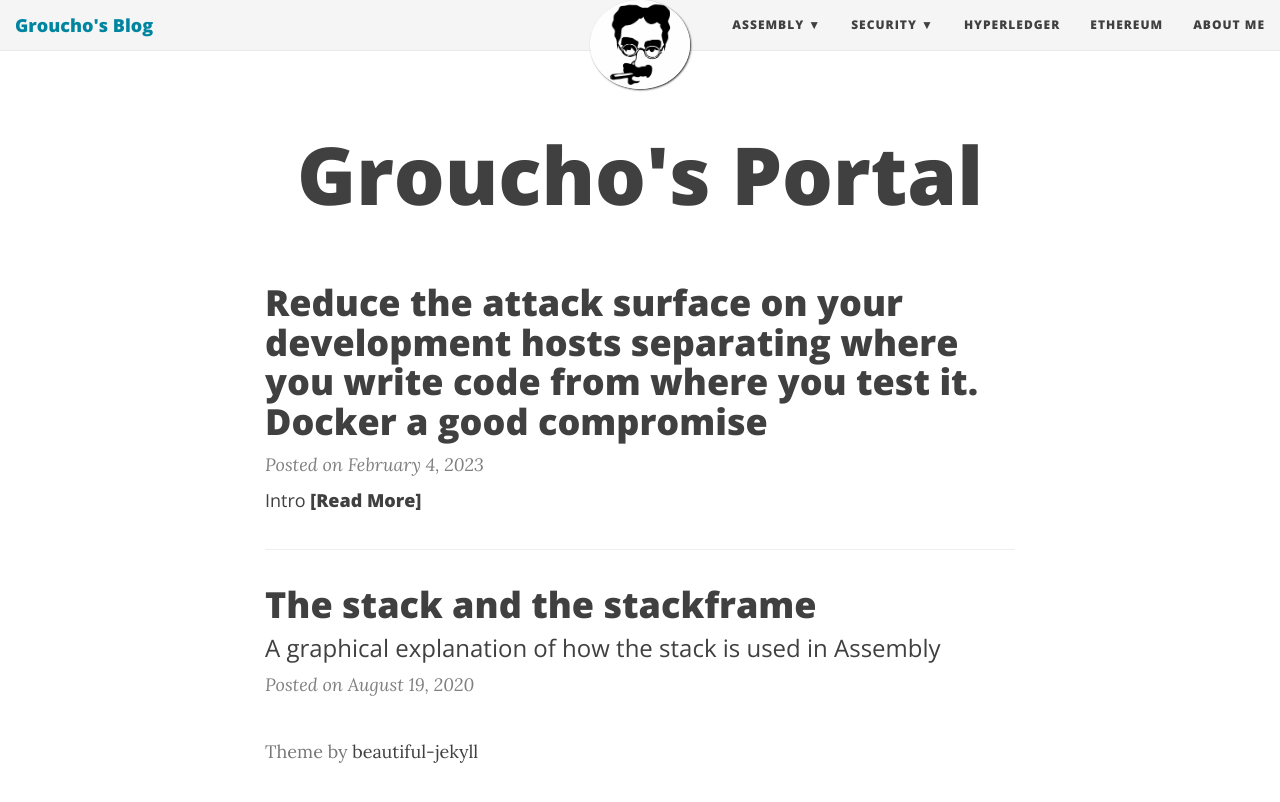
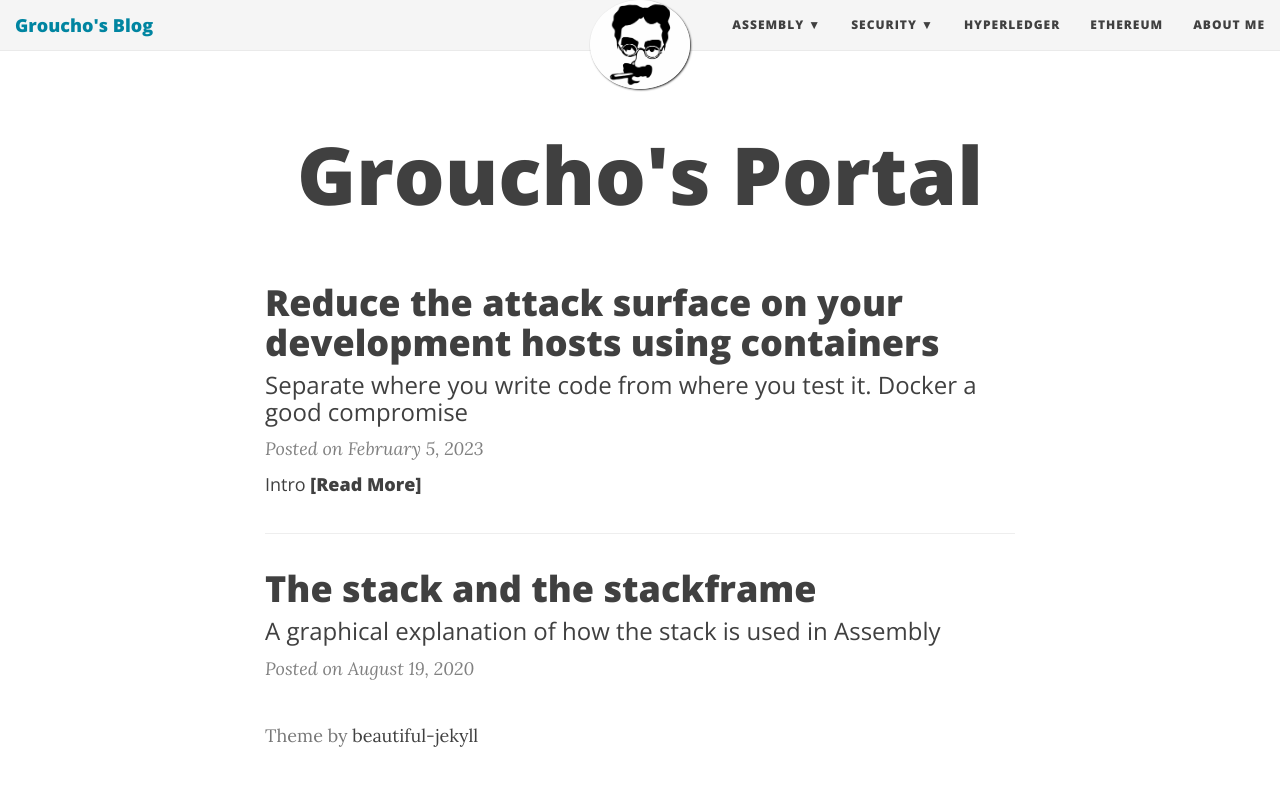
Before and after one commit to gr0uch0dev/gr0uch0dev.github.io, a Jekyll site: the page built from index.html, in a window 1280 px wide. Shown: the top 802 px of the page. Built offline with Jekyll 4.4.1, drawn with Linux system fonts in a browser that asks for light colours; nearby versions of some CDN libraries; the list of posts is cut into pages by our own code.

Commit message:
fix latest article

```diff
--- a/_posts/2023-02-04-docker-as-development.markdown
+++ b/_posts/2023-02-05-docker-as-development.markdown
@@ -1,7 +1,8 @@
 ---
 layout: post
-title: Reduce the attack surface on your development hosts separating where you write code from where you test it. Docker a good compromise
-date: 2023-02-04
+title: Reduce the attack surface on your development hosts using containers
+subtitle: Separate where you write code from where you test it. Docker a good compromise
+date: 2023-02-05
 image: https://media.makeameme.org/created/containers-containers-everywhere-599454.jpg
 ---
 
```
Also changed, not shown: Gemfile.lock, 2 other files.
